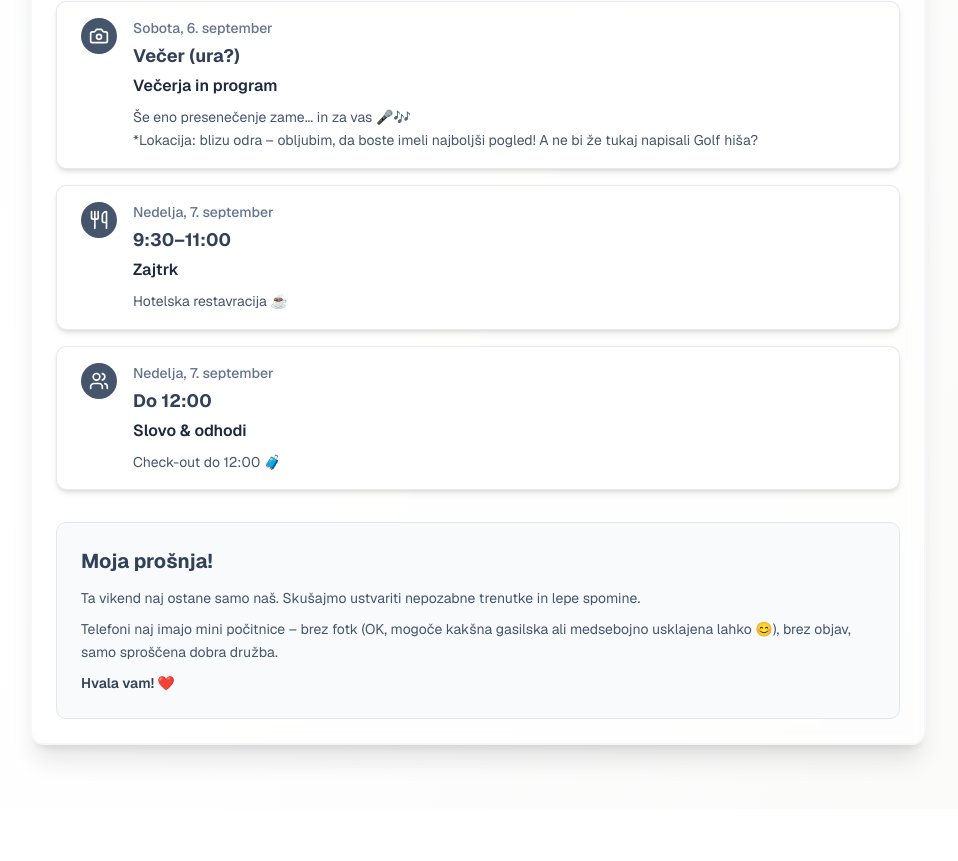
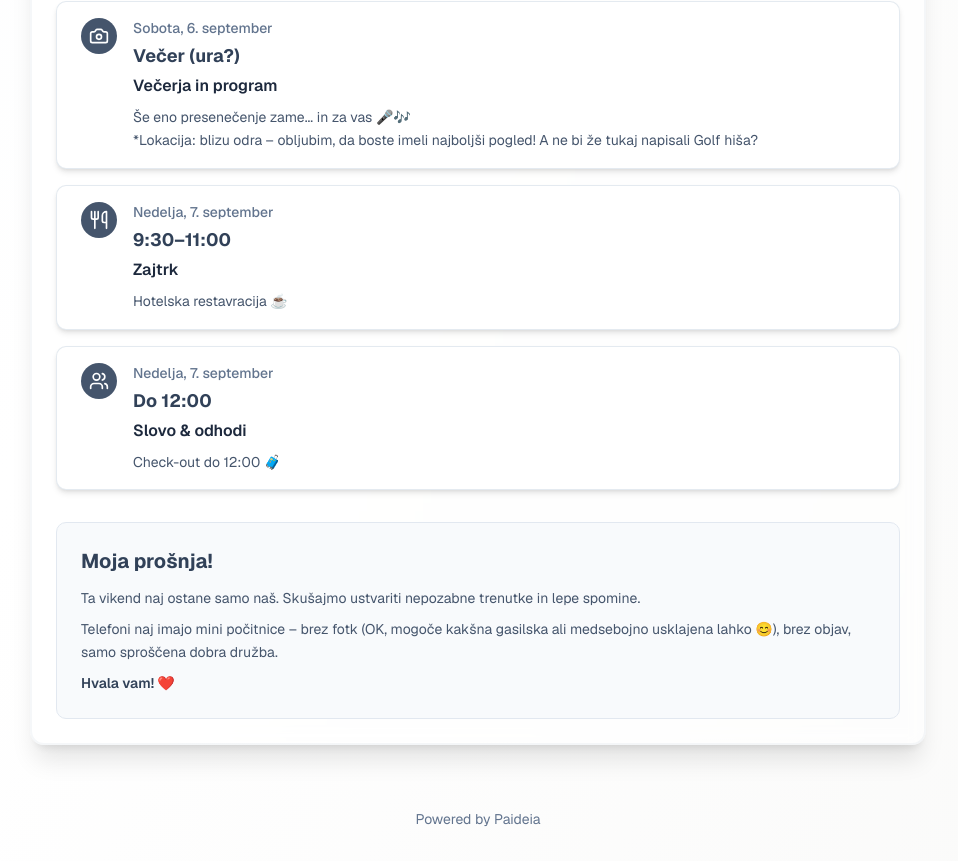
Before and after one commit to bine-cadez/birthday-celebration, a Next.js app: page / in a window 1280 px wide. Shown: the part 2003-2864 px from the top of the page, without its empty margins (162-1120 px from the left). Before the commit the page ends 2812 px from the top, so only its background shows below. Built offline with nearby package versions, Linux system fonts and the light colour scheme; no server answers.

Commit message:
replaced favicon and added powered by paideia

```diff
--- a/app/layout.tsx
+++ b/app/layout.tsx
@@ -20,7 +20,7 @@ const openSans = Open_Sans({
 })
 
 export const metadata: Metadata = {
-  title: 'Praznovanje 🎉',
+  title: 'Praznovanje',
 }
 
 export default function RootLayout({
--- a/app/page.tsx
+++ b/app/page.tsx
@@ -224,6 +224,14 @@ export default function BirthdayProgram() {
           </Card>
         </div>
       </section>
+      <div className='w-full text-center pb-8'>
+        <p className='text-sm text-slate-500 dark:text-slate-400'>
+          Powered by{' '}
+          <a href='https://www.paideia-events.si' target='_blank'>
+            Paideia
+          </a>
+        </p>
+      </div>
     </div>
   )
 }
```
Also changed, not shown: 1 other file (tests, documents, lock files or other folders).
